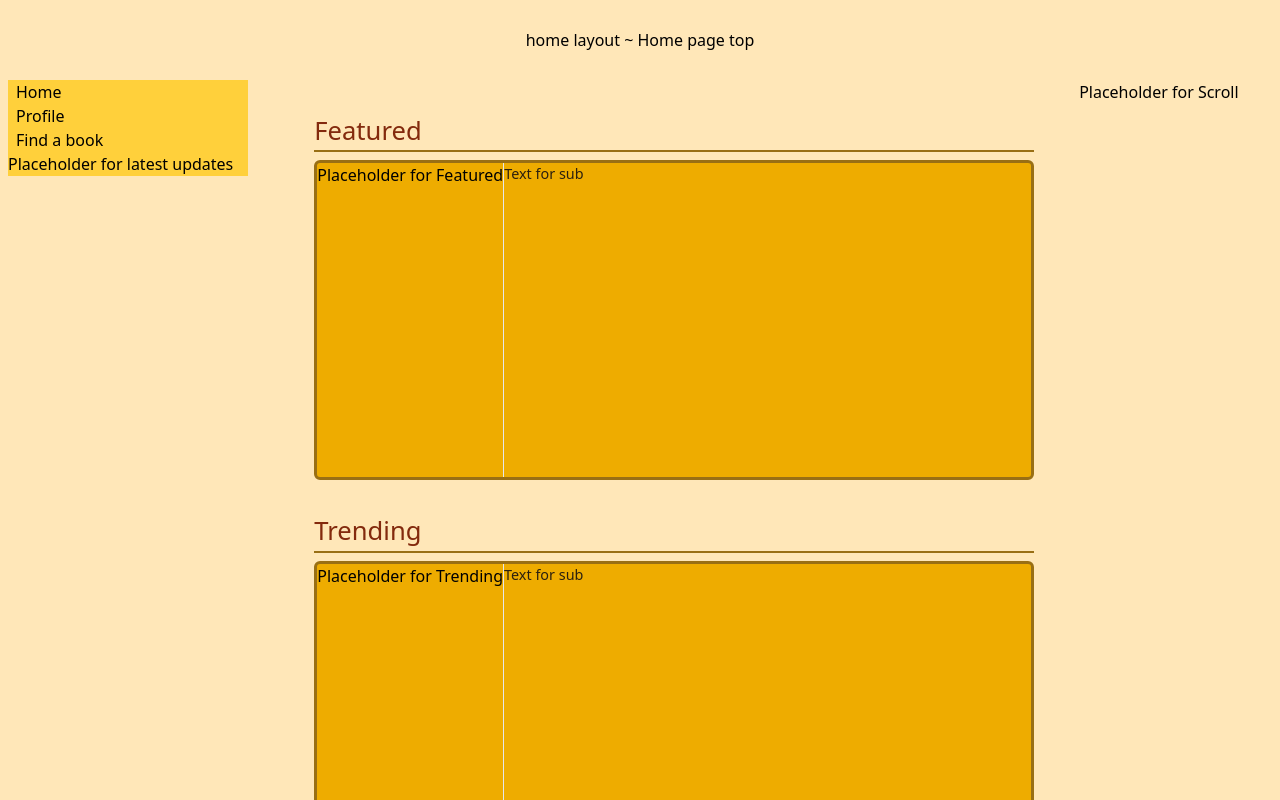
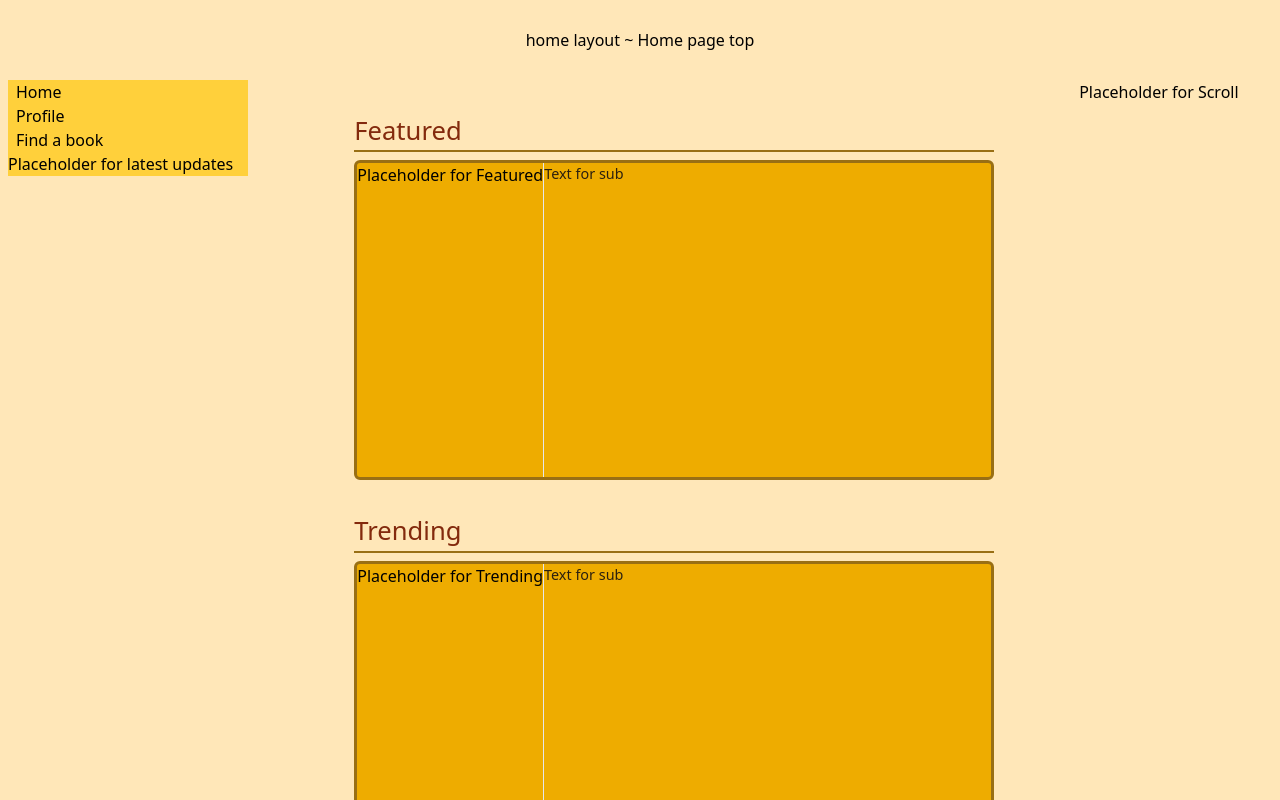
Before and after one commit to Malekkos/Sun-and-Moon, a Nuxt app: page /home in a window 1280 px wide. Shown: the top 800 px of the page. Built offline with nearby package versions, Linux system fonts and the light colour scheme.

Commit message:
Refactored size modifiers, looks nicer on width changes

```diff
--- a/pages/home.vue
+++ b/pages/home.vue
@@ -150,7 +150,7 @@ definePageMeta({
 }
 
 .homePageSection {
-  @apply flex w-[45rem] h-[20rem] mt-10 bg-[#EEAC00] overflow-hidden border-[3px] border-[#996f14] rounded-md divide-x flex-row;
+  @apply flex w-[50vw] h-[20rem] mt-10 bg-[#EEAC00] overflow-hidden border-[3px] border-[#996f14] rounded-md divide-x flex-row;
 }
 
 .bodySectionScroll,
```
